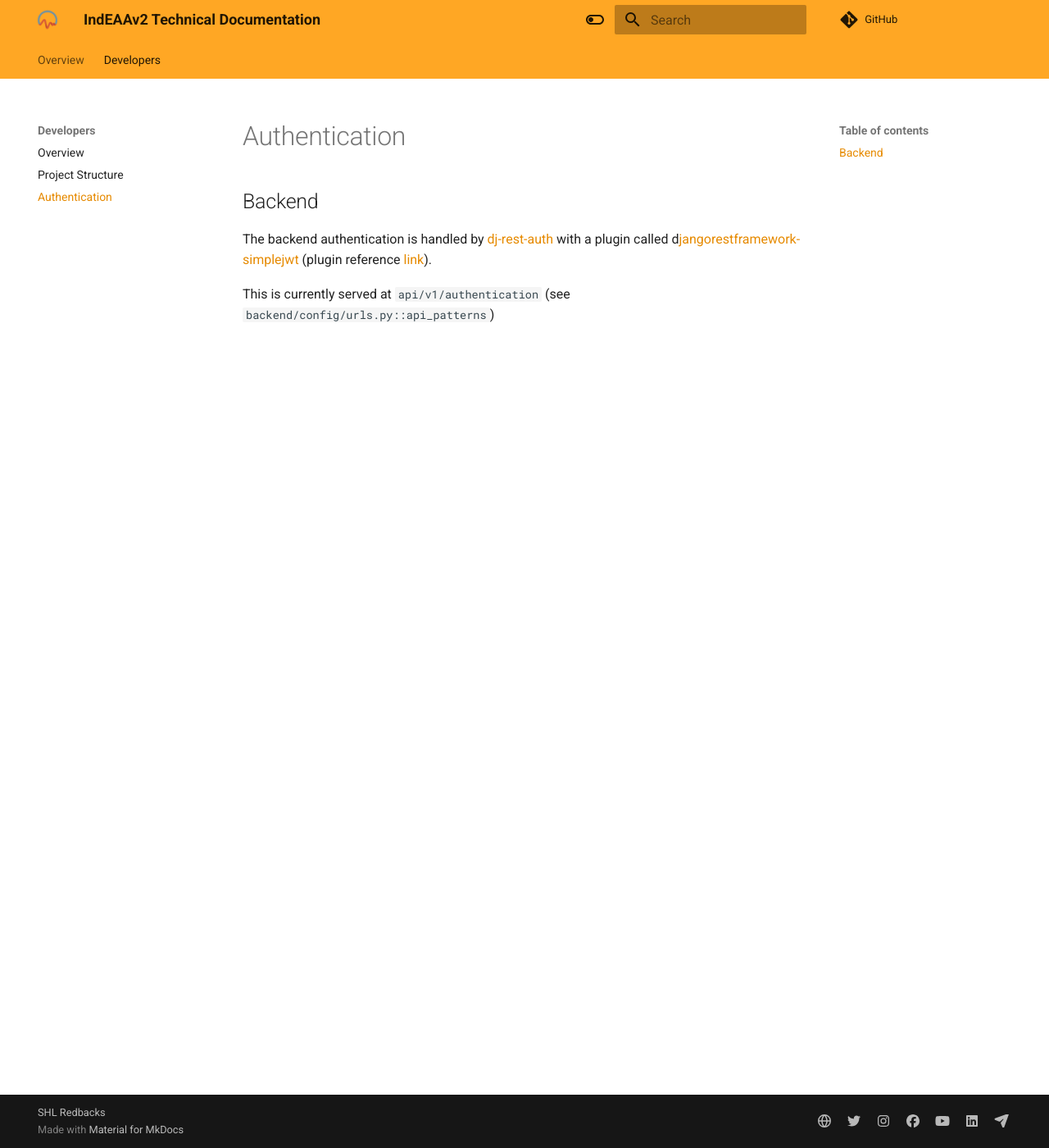
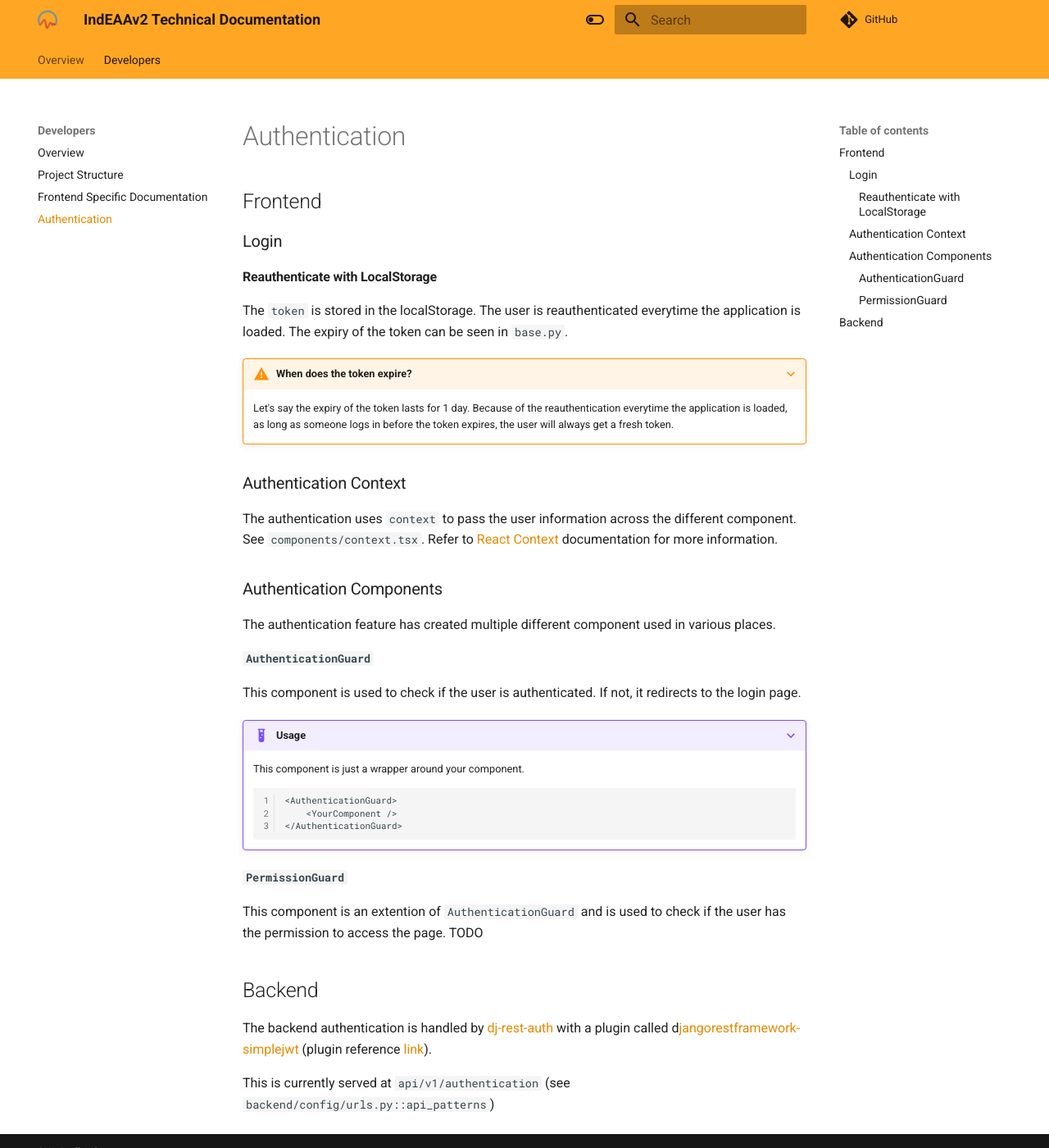
Before and after one commit to uwasystemhealth/IndEAAv2, an MkDocs documentation site: the page built from docs/docs/developer/authentication.md, in a window 1280 px wide and 1400 px high. Shown: the whole window at 82% size. Built offline with MkDocs 1.6.1 and Material for MkDocs 9.7.7, drawn with Linux system fonts in a browser that asks for light colours; comment, search, counter and statistics services are not loaded.

Commit message:
initialise documentation

````diff
--- a/docs/docs/developer/authentication.md
+++ b/docs/docs/developer/authentication.md
@@ -1,4 +1,33 @@
 # Authentication
+## Frontend
+
+### Login
+
+#### Reauthenticate with LocalStorage
+The `token` is stored in the localStorage. The user is reauthenticated everytime the application is loaded. The expiry of the token can be seen in `base.py`.
+
+???+ warning "When does the token expire?"
+    Let's say the expiry of the token lasts for 1 day. Because of the reauthentication everytime the application is loaded, as long as someone logs in before the token expires, the user will always get a fresh token.
+
+### Authentication Context
+The authentication uses `context` to pass the user information across the different component. See `components/context.tsx`. Refer to [React Context](https://reactjs.org/docs/context.html) documentation for more information.
+
+### Authentication Components
+The authentication feature has created multiple different component used in various places.
+
+#### `AuthenticationGuard`
+This component is used to check if the user is authenticated. If not, it redirects to the login page.
+
+???+ example "Usage"
+    This component is just a wrapper around your component.
+    ```
+    <AuthenticationGuard>
+        <YourComponent />
+    </AuthenticationGuard>
+    ```
+
+#### `PermissionGuard`
+This component is an extention of `AuthenticationGuard` and is used to check if the user has the permission to access the page. TODO
 
 ## Backend
 The backend authentication is handled by [dj-rest-auth](https://dj-rest-auth.readthedocs.io/en/latest/) with a plugin called d[jangorestframework-simplejwt](https://github.com/jazzband/djangorestframework-simplejwt) (plugin reference [link](https://dj-rest-auth.readthedocs.io/en/latest/installation.html?highlight=jwt#json-web-token-jwt-support-optional)).
--- a/docs/mkdocs.yml
+++ b/docs/mkdocs.yml
@@ -89,4 +89,5 @@ nav:
 - Developers:
     - Overview: developer/index.md
     - Project Structure: developer/project_structure.md
+    - Frontend Specific Documentation: developer/frontend_specific_documentation.md
     - Authentication: developer/authentication.md
````
Also changed, not shown: docs/docs/developer/frontend_specific_documentation.md (added, +48 -0 lines), 1 other file.
